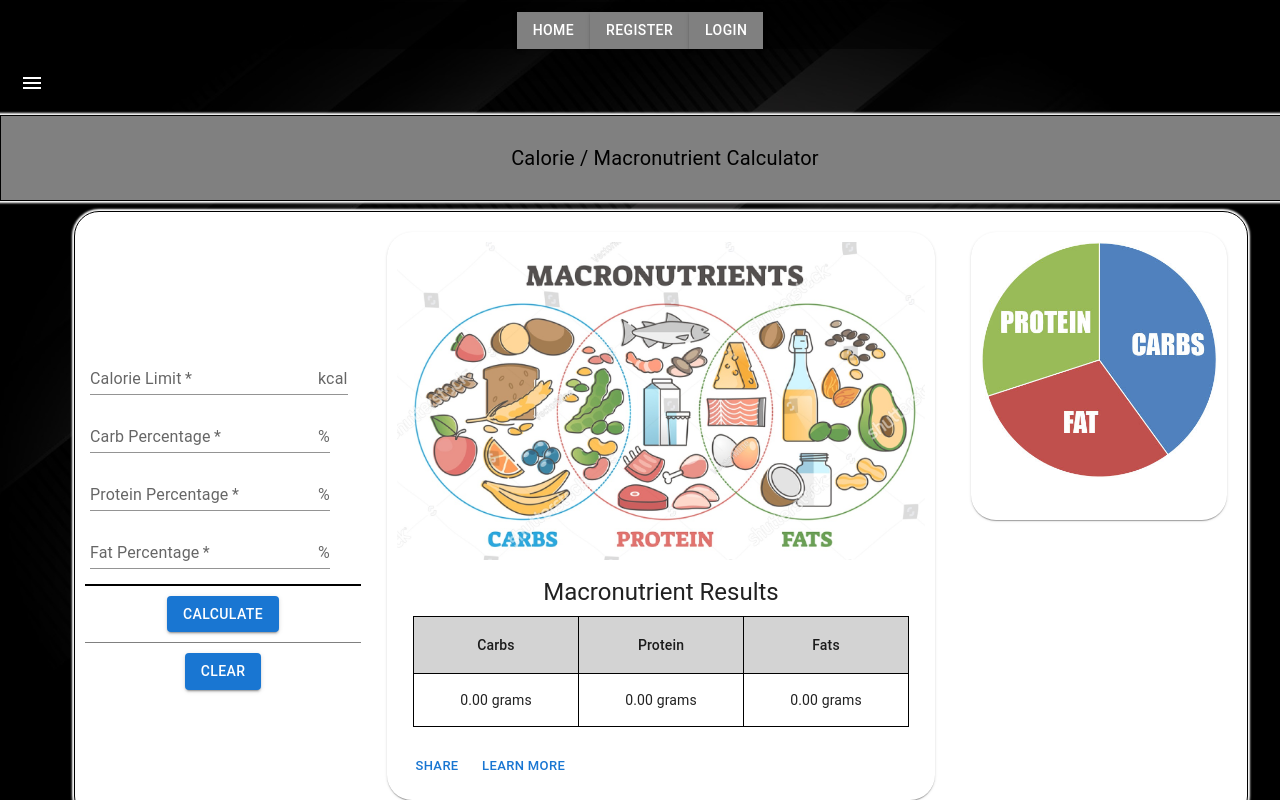
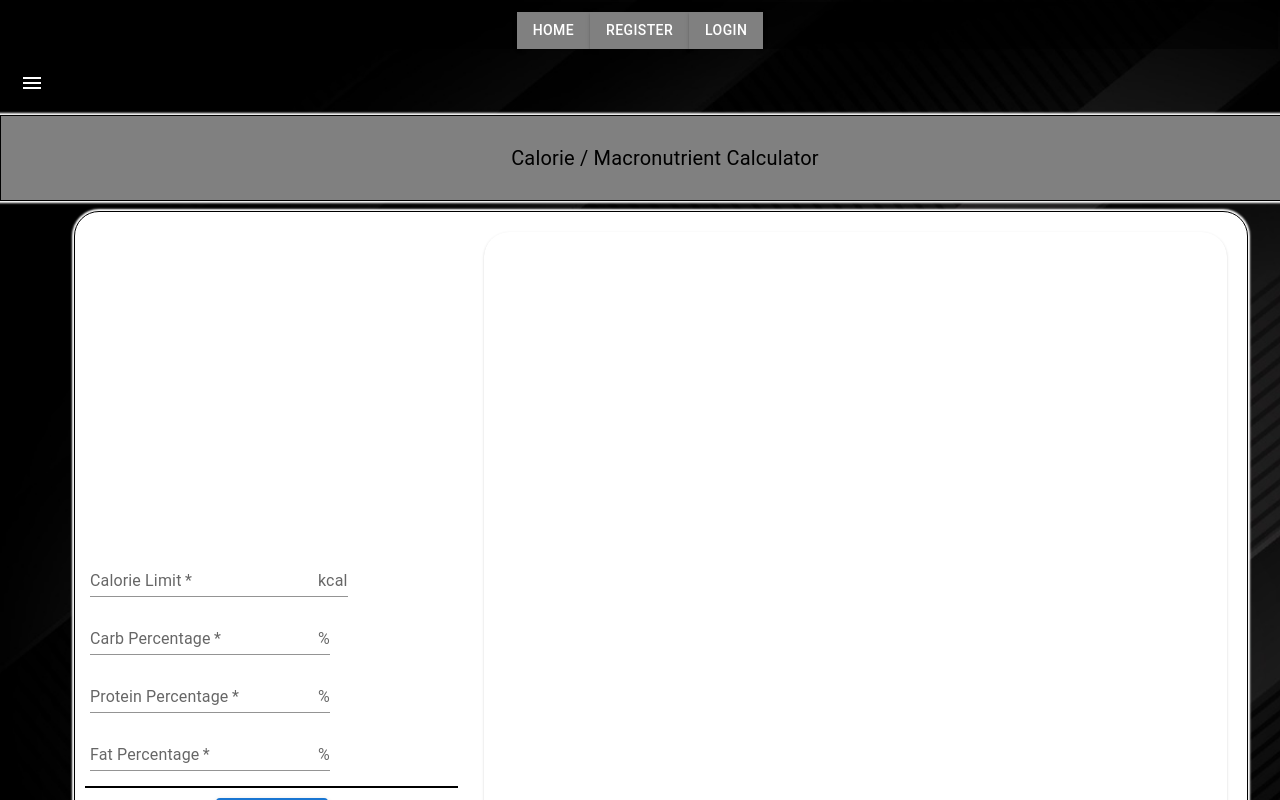
Before and after one commit to jkof86/Portfolio-09-2024, a React (Create React App) app in the folder frontend/: page /calculator in a window 1280 px wide. Shown: the top 800 px of the page. Built offline with nearby package versions, Linux system fonts and the light colour scheme.

Commit message:
Implemented interactive Pie Chart component / Working on resizing/redesigning GUI

```diff
--- a/frontend/src/components/Calculator.js
+++ b/frontend/src/components/Calculator.js
@@ -8,6 +8,7 @@ import {
 
 } from "@mui/material";
 import { useState } from "react";
+import PieChart from "./PieChart";
 
 // we create a custom hook to clear all fields
 function useClearScreen() {
@@ -119,7 +120,7 @@ export default function Calculator() {
 
             //we reset state (ignoring the stored display values)
             //and display the results
-            resetState();
+            // resetState();
             ShowResults(protein, carb, fat);
         }
     }
@@ -172,14 +173,14 @@ export default function Calculator() {
             }}>
                 <CardActionArea>
 
-                    <CardMedia
+                    {/* <CardMedia
                         component="img"
                         alt="Protein/Carbs/Fat - Pie Chart"
                         image={require("../images/pie_chart_example.jpg")}
                     >
-                    </CardMedia>
+                    </CardMedia> */}
                     <CardContent>
-
+                        {/* <PieChart /> */}
                     </CardContent>
                 </CardActionArea>
             </Card >
@@ -222,7 +223,7 @@ export default function Calculator() {
                 {/* for each TextField, we use onChange to store the values */}
 
                 <Grid container spacing={2}>
-                    <Grid item xs={3}
+                    <Grid item xs={4}
                         sx={{ alignContent: 'center' }}>
                         <TextField
                             required={true}
@@ -315,11 +316,11 @@ export default function Calculator() {
                             </Button>
 
                             <Divider sx={{
-                            marginTop: '10px',
-                            marginBottom: '10px',
-                            borderBottomWidth: '1px',
-                            borderColor: 'gray'
-                        }} />
+                                marginTop: '10px',
+                                marginBottom: '10px',
+                                borderBottomWidth: '1px',
+                                borderColor: 'gray'
+                            }} />
 
                             <Button variant="contained"
                                 id="clearButton"
@@ -330,7 +331,7 @@ export default function Calculator() {
                             </Button>
                         </Box>
                     </Grid>
-                    <Grid item xs={6}>
+                    <Grid item xs={8}>
                         <Card sx={{
                             // border: '2px solid black',
                             maxWidthidth: '340',
@@ -341,14 +342,27 @@ export default function Calculator() {
                         }}>
                             <CardActionArea>
 
-                                <CardMedia
+                                {/* <CardMedia
                                     component="img"
                                     alt="Macronutrient Image"
                                     image={require("../images/macros.jpg")}
                                 >
+                                </CardMedia> */}
+                                <CardMedia>
+                                    <center>
+                                        {/*Here we pass in our values to the PieChart component*/}
+                                        <PieChart
+                                            carb={state.carbPercent}
+                                            protein={state.proteinPercent}
+                                            fat={state.fatPercent}
+                                        />
+                                    </center>
                                 </CardMedia>
                                 <CardContent>
-                                    <Typography gutterBottom variant="h5" component="div">
+                                    <Typography gutterBottom
+                                        variant="h5"
+                                        component="div"
+                                        sx={{ fontWeight: 'bold' }}>
                                         Macronutrient Results
                                     </Typography>
                                     <Table sx={{ border: '1px solid black' }}>
@@ -356,14 +370,27 @@ export default function Calculator() {
                                             border: '1px solid black',
                                             backgroundColor: 'lightgrey',
                                         }}>
-                                            <TableCell sx={{ border: '1px solid black', textAlign: 'center' }}>
+                                            <TableCell sx={{
+                                                border: '1px solid black',
+                                                fontWeight: 'bold',
+                                                textAlign: 'center'
+                                            }}>
                                                 Carbs
                                             </TableCell>
-                                            <TableCell sx={{ border: '1px solid black', textAlign: 'center' }}>
+                                            <TableCell sx={{
+                                                border: '1px solid black',
+                                                fontWeight: 'bold',
+                                                textAlign: 'center'
+                                            }}>
                                                 Protein
                                             </TableCell>
-                                            <TableCell sx={{ border: '1px solid black', textAlign: 'center' }}>
-                                                Fats</TableCell>
+                                            <TableCell sx={{
+                                                border: '1px solid black',
+                                                fontWeight: 'bold',
+                                                textAlign: 'center'
+                                            }}>
+                                                Fats
+                                            </TableCell>
                                         </TableHead>
 
                                         {/* by using state values we can update the results automatically */}
@@ -390,9 +417,9 @@ export default function Calculator() {
 
                         </Card >
                     </Grid>
-                    <Grid item xs={3}>
+                    {/* <Grid item xs={3}>
                         {ShowGraph()}
-                    </Grid>
+                    </Grid> */}
                 </Grid>
             </Box>
         </Container >
--- a/frontend/src/components/Home.js
+++ b/frontend/src/components/Home.js
@@ -1,4 +1,5 @@
 import { Box, Container, TextField, Toolbar, Typography } from "@mui/material";
+import PieChart from "./PieChart";
 
 export default function Home() {
 
--- /dev/null
+++ b/frontend/src/components/PieChart.js
@@ -0,0 +1,41 @@
+import React from 'react';
+import { Pie } from 'react-chartjs-2';
+import {Chart, ArcElement} from 'chart.js'
+
+export default function PieChart({carb, protein, fat}) {
+    Chart.register(ArcElement);
+
+    const data = {
+      labels: [
+        'Red', 'Blue', 'Green',
+        // 'Yellow', 'Purple', 'Orange'
+    ],
+      datasets: [
+        {
+          label: '# of Votes',
+        //   data: [40, 40, 20],
+        data: [carb, protein, fat],
+
+          backgroundColor: [
+            'rgba(255, 99, 132, 0.2)',
+            'rgba(54, 162, 235, 0.2)',
+            'rgba(75, 192, 192, 0.2)',
+            // 'rgba(255, 206, 86, 0.2)',
+            // 'rgba(153, 102, 255, 0.2)',
+            // 'rgba(255, 159, 64, 0.2)',
+          ],
+          borderColor: [
+            'rgba(255, 99, 132, 1)',
+            'rgba(54, 162, 235, 1)',
+            'rgba(75, 192, 192, 1)',
+            // 'rgba(255, 206, 86, 1)',
+            // 'rgba(153, 102, 255, 1)',
+            // 'rgba(255, 159, 64, 1)',
+          ],
+          borderWidth: 1,
+        },
+      ],
+    };
+
+    return <Pie data={data} />;
+  };
```
